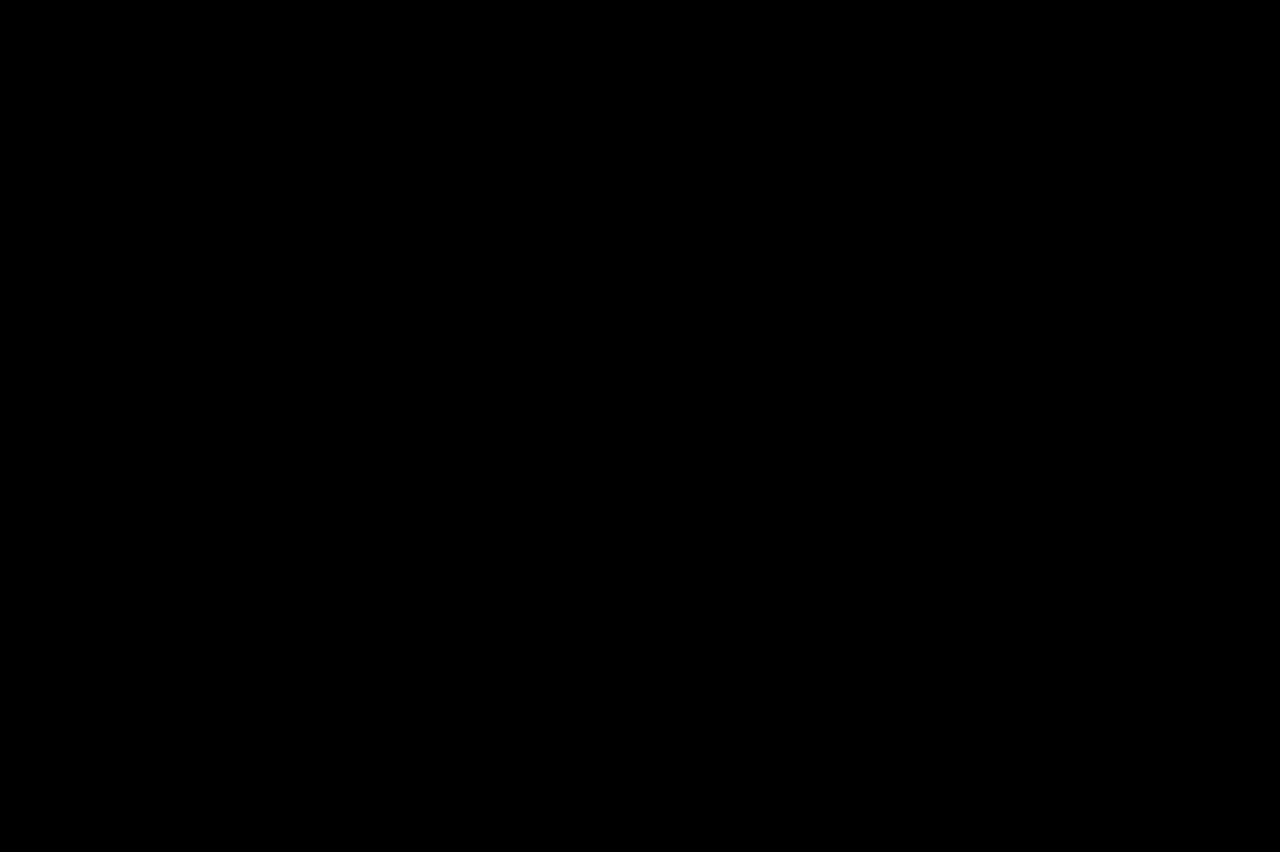
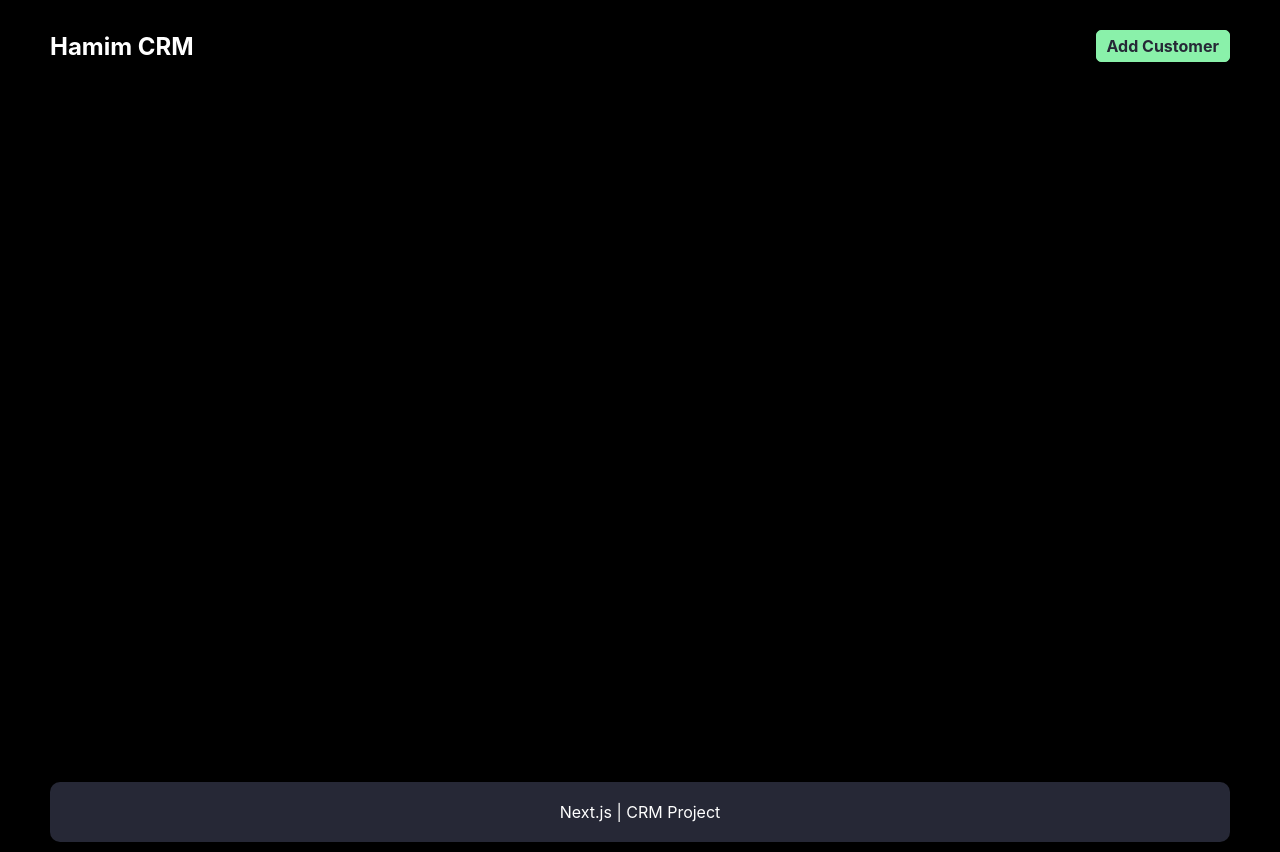
Before and after one commit to hadismtb/learning-crm-app, a Next.js app: page / in a window 1280 px wide. Before the commit the page ends 800 px from the top, so only its background shows below. Built offline with nearby package versions, Linux system fonts and the light colour scheme.

Commit message:
style(layout): use layout component in our app

```diff
--- a/pages/_app.js
+++ b/pages/_app.js
@@ -1,5 +1,10 @@
-import '@/styles/globals.css'
+import "@/styles/globals.css";
+import Layout from "@/components/layout/Layout";
 
 export default function App({ Component, pageProps }) {
-  return <Component {...pageProps} />
+  return (
+    <Layout>
+      <Component {...pageProps} />
+    </Layout>
+  );
 }
```
